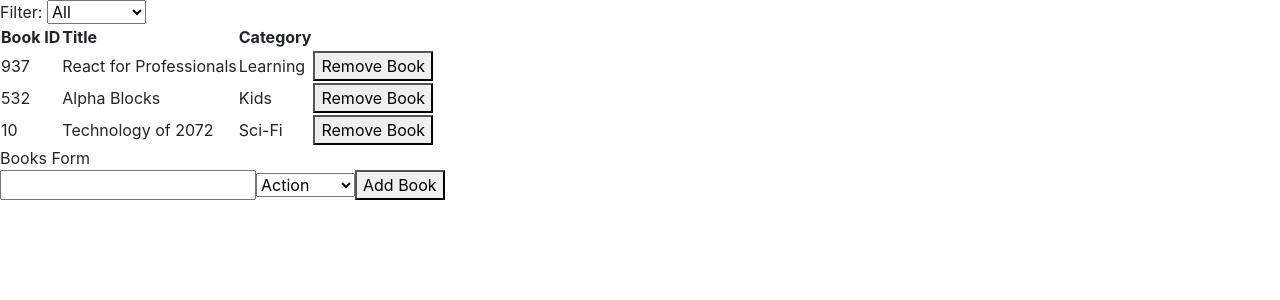
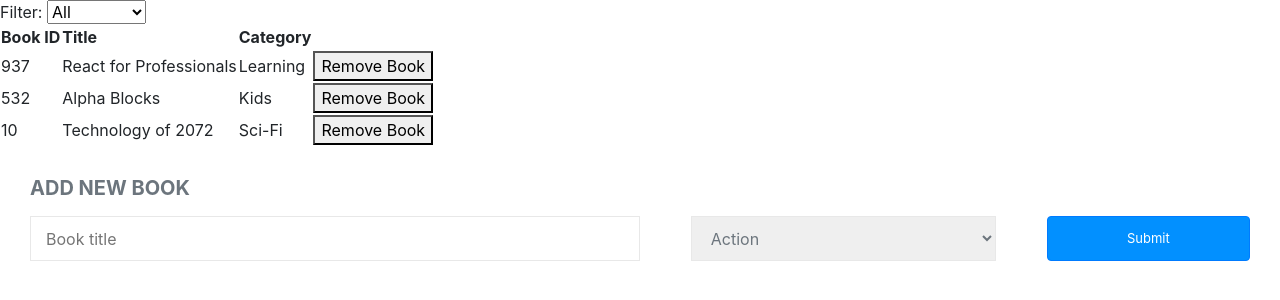
Before and after one commit to rloterh/BookStore, a React (Create React App) app: page / in a window 1280 px wide. Shown: the top 300 px of the page. Built offline with nearby package versions, Linux system fonts and the light colour scheme.

Commit message:
Add classes to book form

```diff
--- a/src/containers/BooksForm.js
+++ b/src/containers/BooksForm.js
@@ -5,11 +5,6 @@
 const categories = ['Action', 'Biography', 'History', 'Horror', 'Kids', 'Learning', 'Sci-Fi'];
 
 const BooksForm = () => {
-  const options = categories.map((category) => (
-    <option value={category} key={category}>
-      {category}
-    </option>
-  ));
 
   const [book, setBook] = useState({ title: '', category: '' });
   const dispatch = useDispatch();
@@ -33,15 +28,30 @@
 
   return (
     <>
-      <div>Books Form</div>
+      <div style={{ padding: 30 }}>
+        <h1 style={{ fontSize: 20, fontWeight: 'bold', color: 'var(--gray)' }}>ADD NEW BOOK</h1>
 
-      <form action="POST" onSubmit={handleSubmit}>
-        <input type="text" name="title" onChange={handleChange} className="input" />
-        <select name="category" onChange={handleChange}>
-          {options}
-        </select>
-        <button type="submit">Add Book</button>
-      </form>
+        <form action="POST" onSubmit={handleSubmit} className="d-md-flex d-lg-flex justify-content-between align-items-lg-center mt-3">
+          <input
+            type="text"
+            name="title"
+            id="title"
+            onChange={handleChange}
+            value={book.title}
+            className="col-lg-6"
+            placeholder="Book title"
+            style={{ height: 45, border: '1px solid #e8e8e8' }}
+          />
+          <select onChange={handleChange} name="category" className="col-lg-3" style={{ height: 45, color: 'var(--gray)', border: '1px solid #e8e8e8' }}>
+            {categories.map((cat) => (
+              <option key={cat} value={cat}>
+                {cat}
+              </option>
+            ))}
+          </select>
+          <button type="submit" className="btn btn-primary col-lg-2" style={{ height: 45, background: '#0290ff', fontSize: 13 }}>Submit</button>
+        </form>
+      </div>
 
     </>
   );
```
